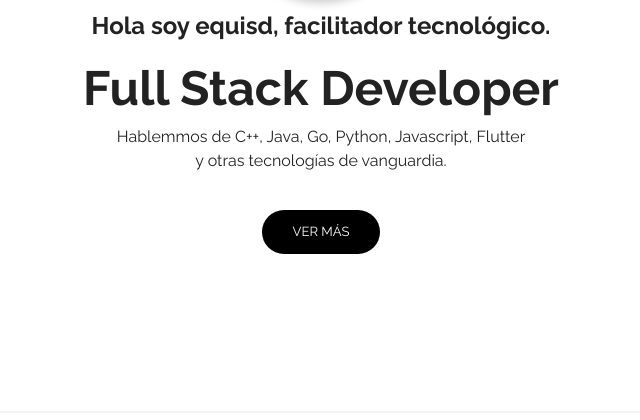
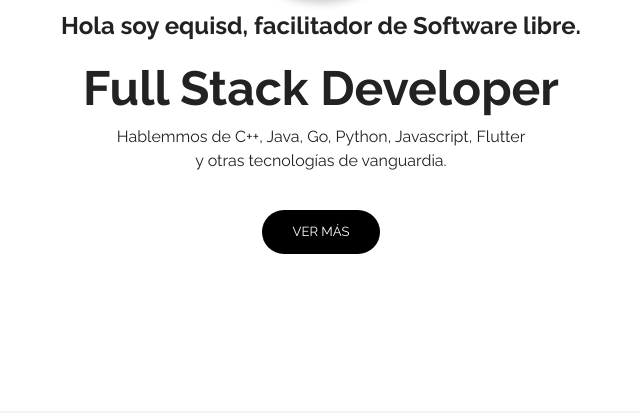
Before and after one commit to lokcito/flask-perfil-docker, a Flask app: page / in a window 1280 px wide. Shown: the part 249-669 px from the top of the page, without its empty margins (319-959 px from the left). Run offline with Flask 3, Linux system fonts and the light colour scheme.

Commit message:
Update profile header text to reflect new role

```diff
--- a/templates/index.html
+++ b/templates/index.html
@@ -78,7 +78,7 @@
           src="https://yt3.googleusercontent.com/ytc/AIdro_nxdbaOlPqE45U9b5p5TsLXnQNxENV3SWpiDkPbBE9ZdQ=s160-c-k-c0x00ffffff-no-rj"
           alt=""
         />
-        <h1>Hola soy equisd, facilitador tecnológico.</h1>
+        <h1>Hola soy equisd, facilitador de Software libre.</h1>
 
         <div class="content-text">
           <h2>Full Stack Developer</h2>
```
